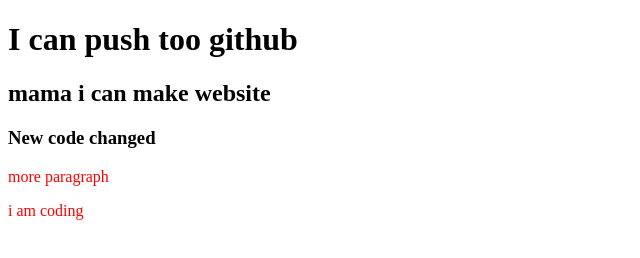
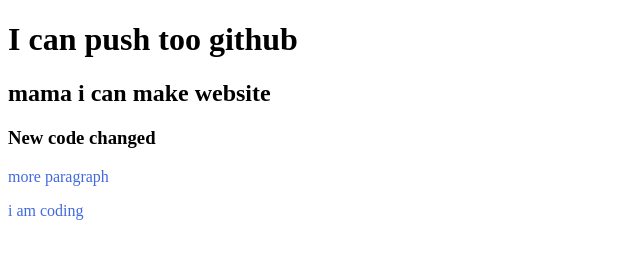
Before and after one commit to ahsanlisan/my-third-repo, a plain HTML site: page index.html in a window 1280 px wide. Shown: the whole page, without its empty margins (0-640 px from the left). Drawn offline with Linux system fonts and the light colour scheme.

Commit message:
colour changed

```diff
--- a/style.css
+++ b/style.css
@@ -1 +1 @@
-p{color: red;}
+p{color:royalblue;}
```
